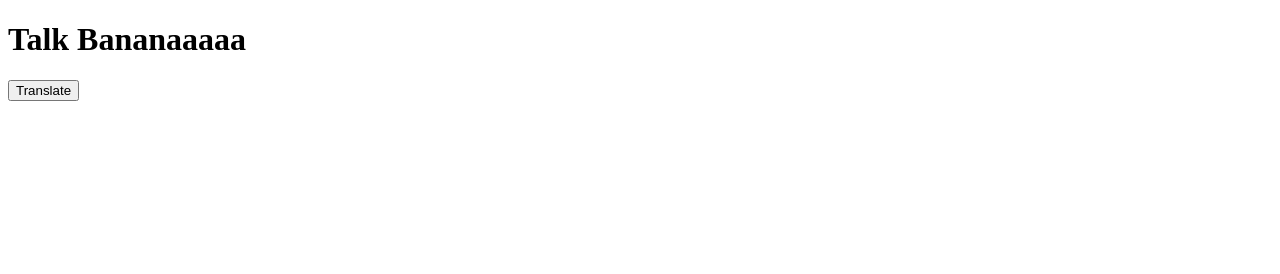
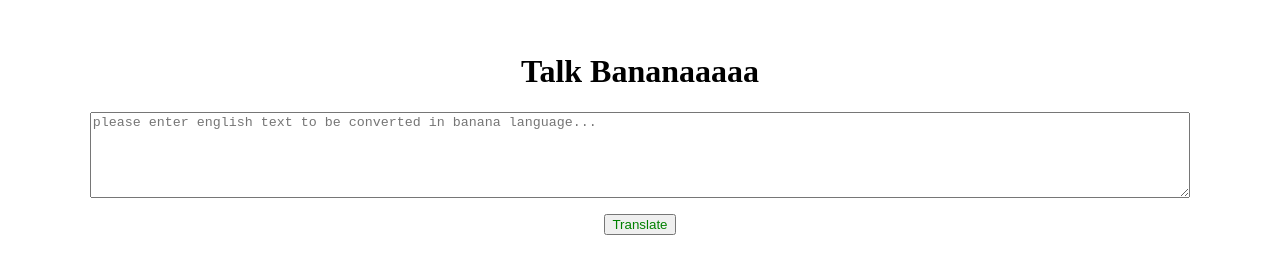
Before and after one commit to appsplash99/lessonFour-banana-speak, a plain HTML site: page index.html in a window 1280 px wide. Drawn offline with Linux system fonts and the light colour scheme.

Commit message:
ex4: taking input and console

```diff
--- a/app.js
+++ b/app.js
@@ -26,4 +26,14 @@
 
 /* ex4:  */
 
-//
+var btnTranslate = document.querySelector("#btn-translate");
+// Storing input text in txtInput
+var txtInput = document.querySelector("#txt-input");
+
+btnTranslate.addEventListener(
+  "click",
+  function clickEventHandler() {
+    console.log("Clicked")
+    console.log("input", txtInput.value)  // entered txt value
+  }
+)
--- a/index.html
+++ b/index.html
@@ -1,18 +1,21 @@
 <!DOCTYPE html>
 <html lang="en">
+
 <head>
   <meta charset="UTF-8">
   <meta name="viewport" content="width=device-width, initial-scale=1.0">
   <title>Banana Speak</title>
+  <link rel="stylesheet" href="styles.css">
 
 </head>
+
 <body>
   <h1>Talk Bananaaaaa</h1>
+  <textarea id="txt-input" placeholder="please enter english text to be converted in banana language..."></textarea>
   <button id="btn-translate">Translate</button>
-
-
 
   <!-- Putting Script last so that html loads first -->
   <script src="app.js" type="text/javascript"></script>
 </body>
+
 </html>
--- /dev/null
+++ b/styles.css
@@ -0,0 +1,19 @@
+
+body {
+  text-align: center;
+  justify-content: center;
+  margin: 1rem;
+  padding: 1rem;
+}
+#btn-translate {
+  color: green;
+  margin: 1rem;
+}
+
+textarea {
+  display: block;
+  width: 90%;
+  height: 10vh;
+  margin: auto;
+
+}
```
